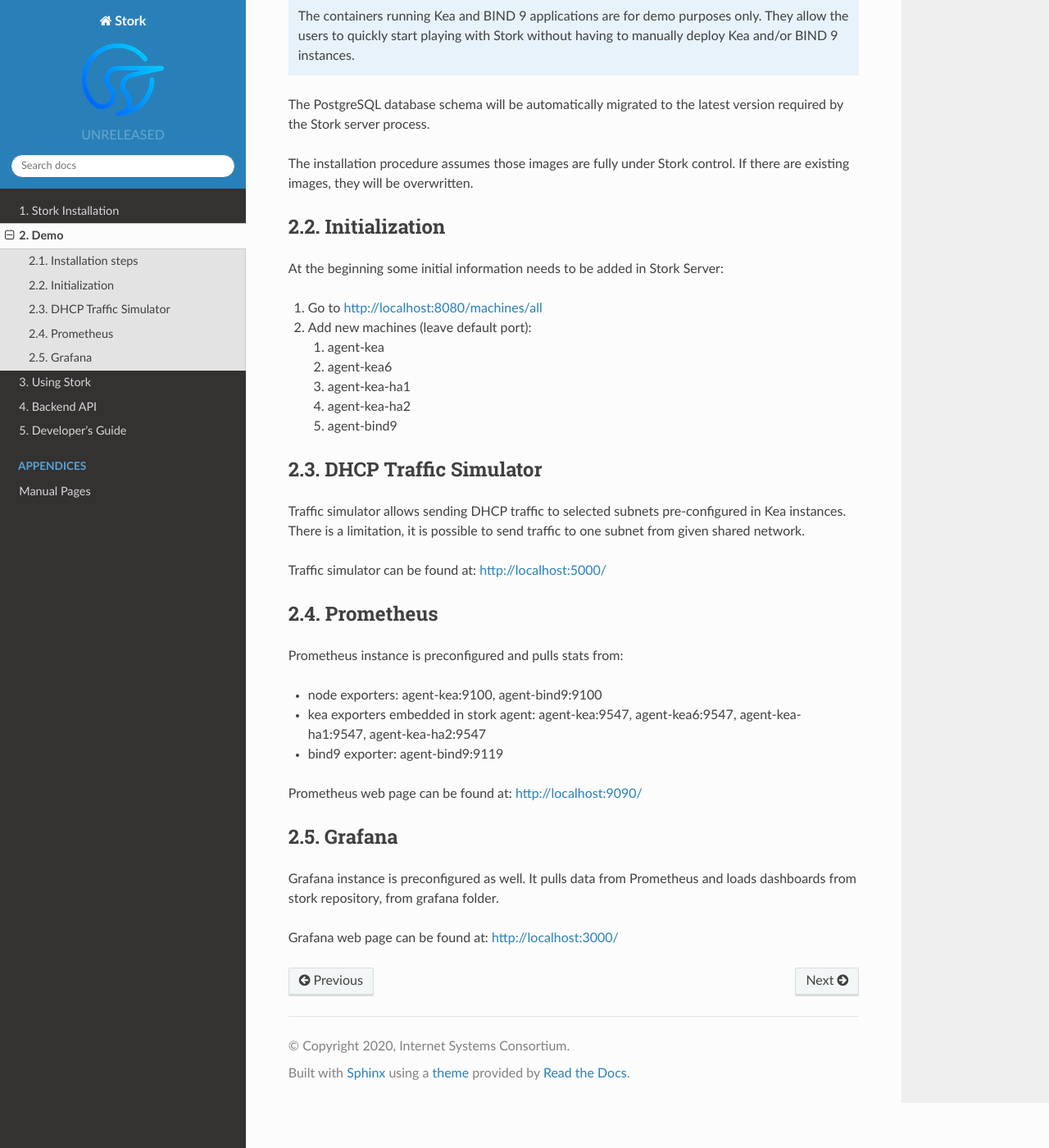
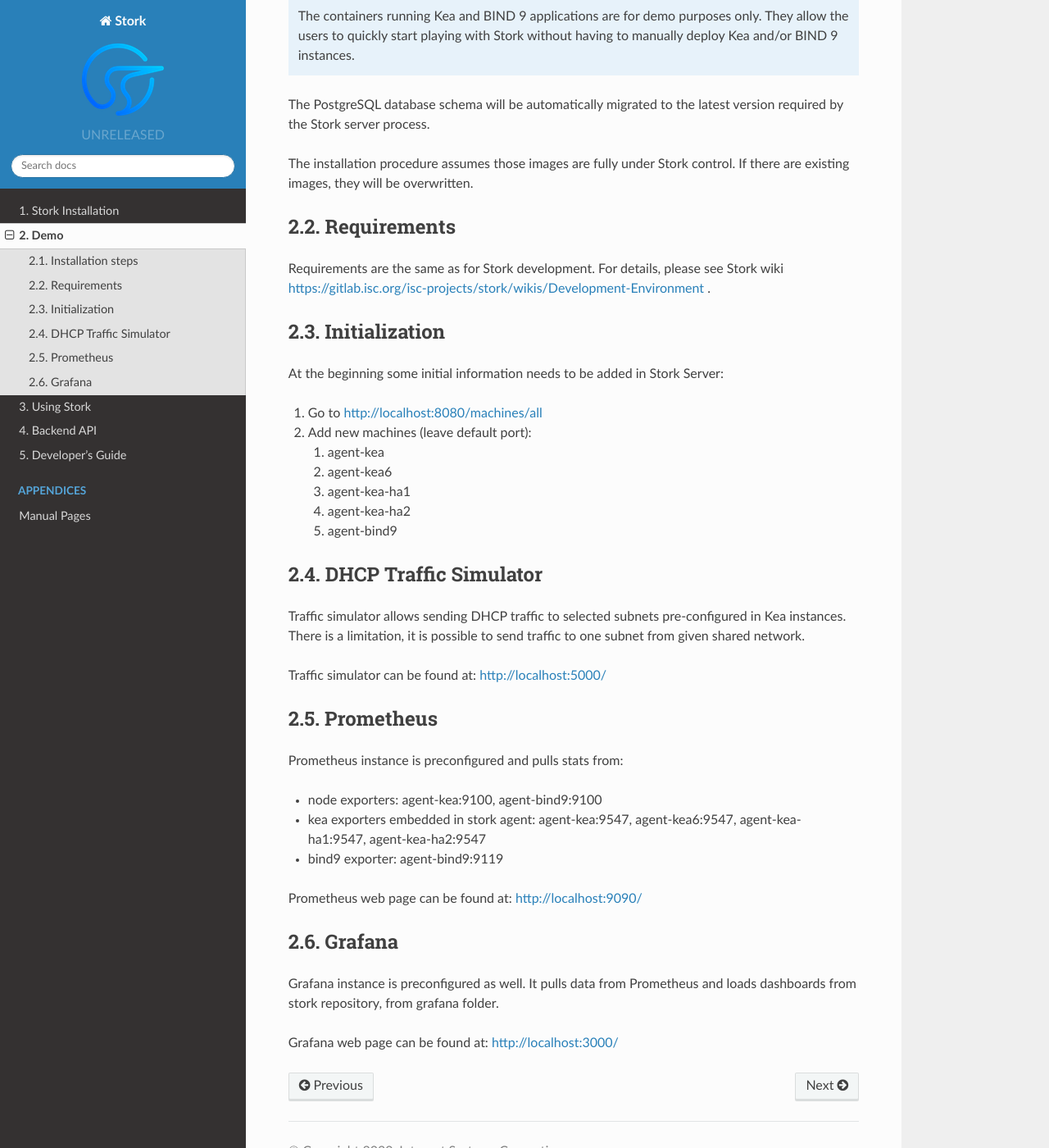
Before and after one commit to isc-projects/stork, a Sphinx documentation site: the page built from doc/demo.rst, in a window 1280 px wide and 1400 px high, scrolled down 1220 px. Shown: the whole window at 82% size. Built offline with Sphinx 7.4.7 and the Read the Docs theme 2.0.0, drawn with Linux system fonts in a browser that asks for light colours.

Commit message:
[#167] added section in docs about demo requirements

```diff
--- a/doc/demo.rst
+++ b/doc/demo.rst
@@ -61,6 +61,12 @@
 The installation procedure assumes those images are fully under Stork control. If there are
 existing images, they will be overwritten.
 
+Requirements
+------------
+
+Requirements are the same as for Stork development. For details, please see Stork wiki
+https://gitlab.isc.org/isc-projects/stork/wikis/Development-Environment .
+
 Initialization
 --------------
 
```
